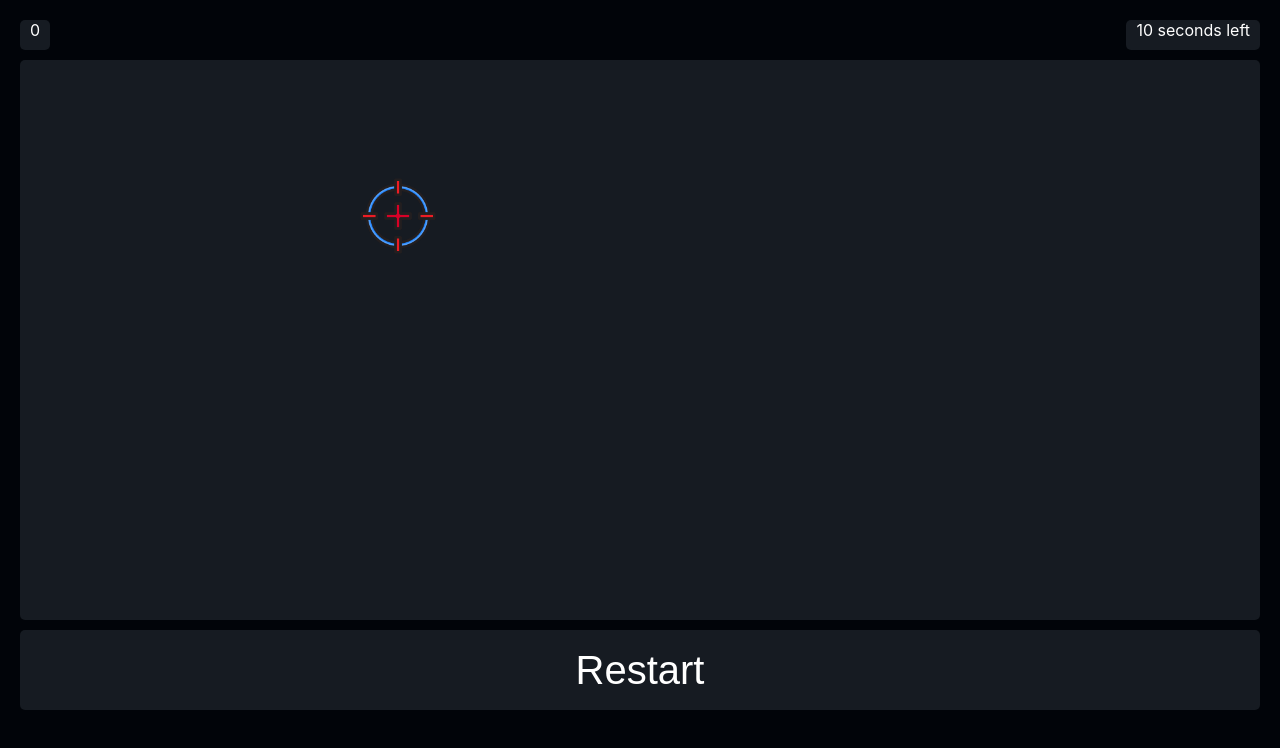
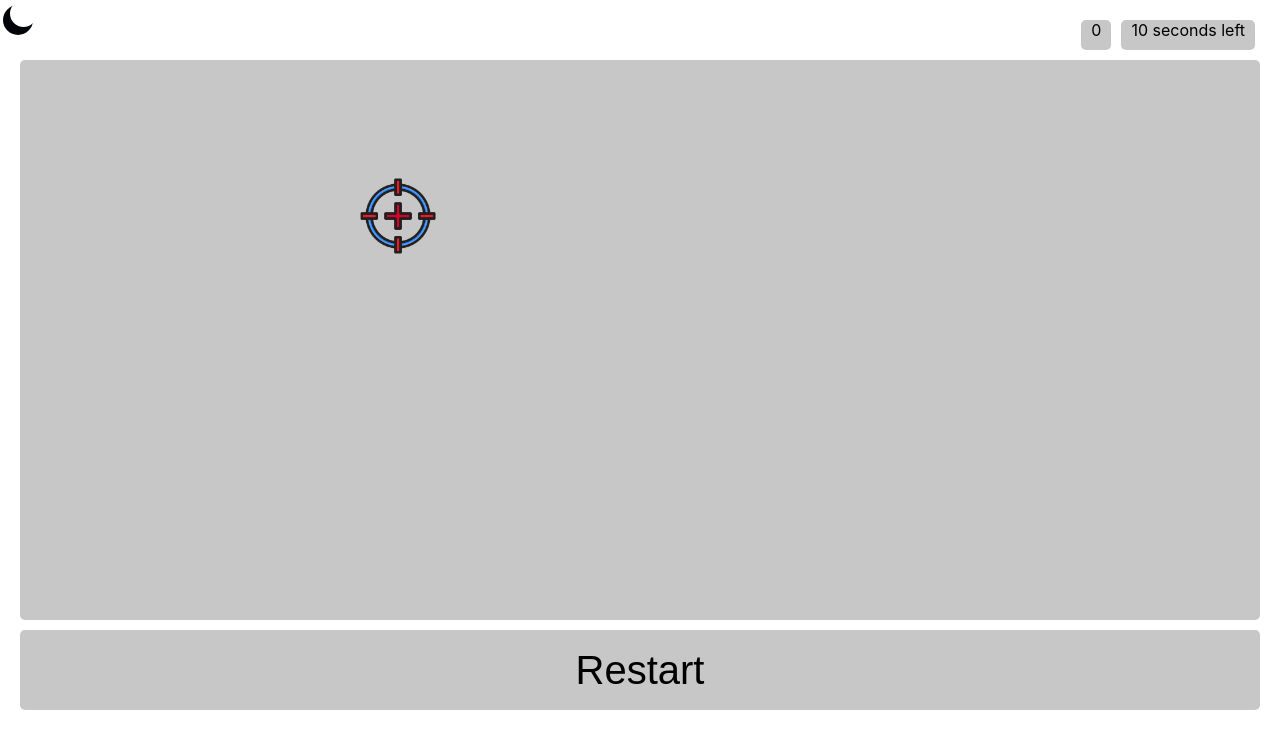
Before and after one commit to ia-godev/ia-godev.github.io, a plain HTML site: page pages/target.html in a window 1280 px wide. Both pictures are taken after a click on the button "Restart". Drawn offline with Linux system fonts and the light colour scheme.

Commit message:
Bug fix and add dark light mode

```diff
--- a/css/style.css
+++ b/css/style.css
@@ -1,13 +1,22 @@
+:root {
+  --light-bg-color: #fff;
+  --light-bg-element-color: #c7c7c7;
+  --light-font-color: #000;
+  --dark-bg-color: #010409;
+  --dark-bg-element-color: #161b22;
+  --dark-font-color: #fff;
+}
+
 * {
   margin: 0;
   padding: 0;
 }
 
-body {
+#body {
   font-family: -apple-system, BlinkMacSystemFont, "Segoe UI", Helvetica, Arial,
     sans-serif, "Apple Color Emoji", "Segoe UI Emoji";
-  background-color: #010409;
-  color: #fff;
+  background-color: var(--light-bg-color);
+  color: var(--light-font-color);
   user-select: none;
   padding: 20px;
 }
@@ -16,22 +25,24 @@ body {
   height: 30px;
   width: 100%;
   display: flex;
-  justify-content: space-between;
+  justify-content: flex-end;
 }
 
 .targetNb,
 .time,
 .info {
-  background: #161b22;
+  background: var(--light-bg-element-color);
   border-radius: 5px;
   padding-left: 10px;
   padding-right: 10px;
+  margin-left: 5px;
+  margin-right: 5px;
   height: 30px;
 }
 
 .main-container {
-  background: #161b22;
-  color: #fff;
+  background: var(--light-bg-element-color);
+  color: var(--light-font-color);
   font-size: 40px;
   margin-top: 10px;
   height: 70vh;
@@ -50,15 +61,46 @@ body {
   height: 10vh;
   width: 100%;
   font-size: 40px;
-  background: #161b22;
-  color: #fff;
+  background: var(--light-bg-element-color);
+  color: var(--light-font-color);
 }
 
-#body {
+.container-underpages {
   padding: 0;
   display: flex;
   justify-content: space-around;
   flex-wrap: wrap;
+}
+
+.theme {
+  position: absolute;
+  top: 0;
+  left: 0;
+  background-color: transparent;
+  height: 40px;
+  width: 40px;
+  border: 0;
+  border-radius: 10px;
+}
+
+.moon {
+  position: relative;
+  top: 0;
+  left: 3px;
+  height: 30px;
+  width: 30px;
+  background-color: var(--light-font-color);
+  border-radius: 50%;
+}
+
+.moon2 {
+  position: absolute;
+  top: 0px;
+  left: 10px;
+  height: 27px;
+  width: 27px;
+  background-color: var(--dark-font-color);
+  border-radius: 50%;
 }
 
 .underpages {
@@ -66,8 +108,8 @@ body {
   width: 40vw;
   margin-top: 25px;
   font-size: 30px;
-  background: #161b22;
-  color: #fff;
+  background: var(--light-bg-element-color);
+  color: var(--light-font-color);
   display: flex;
   justify-content: center;
   flex-direction: column;
--- /dev/null
+++ b/js/index.js
@@ -0,0 +1,100 @@
+theme = 0;
+
+loadBtn();
+eventListener();
+toogleTheme();
+
+function loadBtn() {
+  let body = document.getElementById("body");
+  let themeBtn = document.createElement("button");
+  let moon = document.createElement("div");
+  let moon2 = document.createElement("div");
+  themeBtn.classList = "theme";
+  themeBtn.id = "theme";
+  moon.classList = "moon";
+  moon.id = "moon";
+  moon2.classList = "moon2";
+  moon2.id = "moon2";
+  body.appendChild(themeBtn);
+  themeBtn = document.getElementById("theme");
+  themeBtn.appendChild(moon);
+  themeBtn.appendChild(moon2);
+}
+
+function eventListener() {
+  let themeBtn = document.getElementById("theme");
+  themeBtn.addEventListener("click", () => {
+    toogleTheme();
+  });
+}
+
+function toogleTheme() {
+  let moon = document.getElementById("moon");
+  let moon2 = document.getElementById("moon2");
+  let body = document.getElementById("body");
+  let targetNb = document.getElementById("targetNb");
+  let time = document.getElementById("time");
+  let mainContainer = document.getElementById("main-container");
+  let restartBtn = document.getElementById("restartBtn");
+  let containerUnderpages = document.getElementById("container-underpages");
+  let pNb = 1;
+  if (theme == 1) {
+    theme--;
+    moon.style.backgroundColor = "var(--light-bg-color)";
+    moon2.style.backgroundColor = "var(--dark-bg-color)";
+    body.style.backgroundColor = "var(--dark-bg-color)";
+    body.style.color = "var(--dark-font-color)";
+    if (mainContainer != null) {
+      mainContainer.style.backgroundColor = "var(--dark-bg-element-color)";
+      mainContainer.style.color = "var(--dark-font-color)";
+      restartBtn.style.backgroundColor = "var(--dark-bg-element-color)";
+      restartBtn.style.color = "var(--dark-font-color)";
+      if (time != null) {
+        if (targetNb != null) {
+          targetNb.style.backgroundColor = "var(--dark-bg-element-color)";
+          targetNb.style.color = "var(--dark-font-color)";
+        }
+        time.style.backgroundColor = "var(--dark-bg-element-color)";
+        time.style.color = "var(--dark-font-color)";
+      }
+    } else if (containerUnderpages != null) {
+      while (
+        pNb <= document.getElementById("container-underpages").childElementCount
+      ) {
+        document.getElementById("underpages" + pNb).style.backgroundColor =
+          "var(--dark-bg-element-color)";
+        document.getElementById("underpages" + pNb++).style.color =
+          "var(--dark-font-color)";
+      }
+    }
+  } else if (theme == 0) {
+    theme++;
+    moon.style.backgroundColor = "var(--dark-bg-color)";
+    moon2.style.backgroundColor = "var(--light-bg-color)";
+    body.style.backgroundColor = "var(--light-bg-color)";
+    body.style.color = "var(--light-font-color)";
+    if (mainContainer != null) {
+      mainContainer.style.backgroundColor = "var(--light-bg-element-color)";
+      mainContainer.style.color = "var(--light-font-color)";
+      restartBtn.style.backgroundColor = "var(--light-bg-element-color)";
+      restartBtn.style.color = "var(--light-font-color)";
+      if (time != null) {
+        if (targetNb != null) {
+          targetNb.style.backgroundColor = "var(--light-bg-element-color)";
+          targetNb.style.color = "var(--light-font-color)";
+        }
+        time.style.backgroundColor = "var(--light-bg-element-color)";
+        time.style.color = "var(--light-font-color)";
+      }
+    } else if (containerUnderpages != null) {
+      while (
+        pNb <= document.getElementById("container-underpages").childElementCount
+      ) {
+        document.getElementById("underpages" + pNb).style.backgroundColor =
+          "var(--light-bg-element-color)";
+        document.getElementById("underpages" + pNb++).style.color =
+          "var(--light-font-color)";
+      }
+    }
+  }
+}
--- a/js/target.js
+++ b/js/target.js
@@ -34,8 +34,7 @@ function restartBtn() {
   let timeCount = document.getElementById("timeCount");
   let target = document.getElementById("target");
   let result = document.getElementById("result");
-  console.log(i);
-  if (i == 10) {
+  if (i == 11) {
     i = 1;
     timeC = -1;
     result.innerText = null;
--- a/pages/target.html
+++ b/pages/target.html
@@ -5,6 +5,7 @@
   <meta charset="UTF-8">
   <meta http-equiv="X-UA-Compatible" content="IE=edge">
   <meta name="viewport" content="width=device-width, initial-scale=1.0">
+  <script defer src="/js/index.js"></script>
   <script defer src="/js/target.js"></script>
   <link rel="stylesheet" type="text/css" href="/css/style.css">
   <link rel="stylesheet" type="text/css" href="/css/target.css">
@@ -12,16 +13,16 @@
   <title>Games - Target</title>
 </head>
 
-<body>
+<body id="body">
   <div id="container-info" class="container-info">
     <div id="targetNb" class="targetNb">0</div>
     <div id="time" class="time"><span id="timeCount" class="timeCount">10</span> seconds left</div>
   </div>
-  <div class="main-container" id="container-target">
+  <div class="main-container" id="main-container">
     <div id="result" class="result"></div>
     <button id="target" class="target" onclick="clickTarget()"><img src="/images/target.png" alt="target"></button>
   </div>
-  <button class="restartBtn" onclick="restartBtn()">Restart</button>
+  <button id="restartBtn" class="restartBtn" onclick="restartBtn()">Restart</button>
 </body>
 
 </html>
```
Also changed, not shown: index.html (+8 -5 lines), js/mouse.js (+12 -14 lines), pages/keyboard.html (+3 -2 lines), pages/mouse.html (+4 -3 lines), pages/reaction.html (+3 -2 lines), pages/snake.html (+2 -1 lines), images/theme.png (added).
